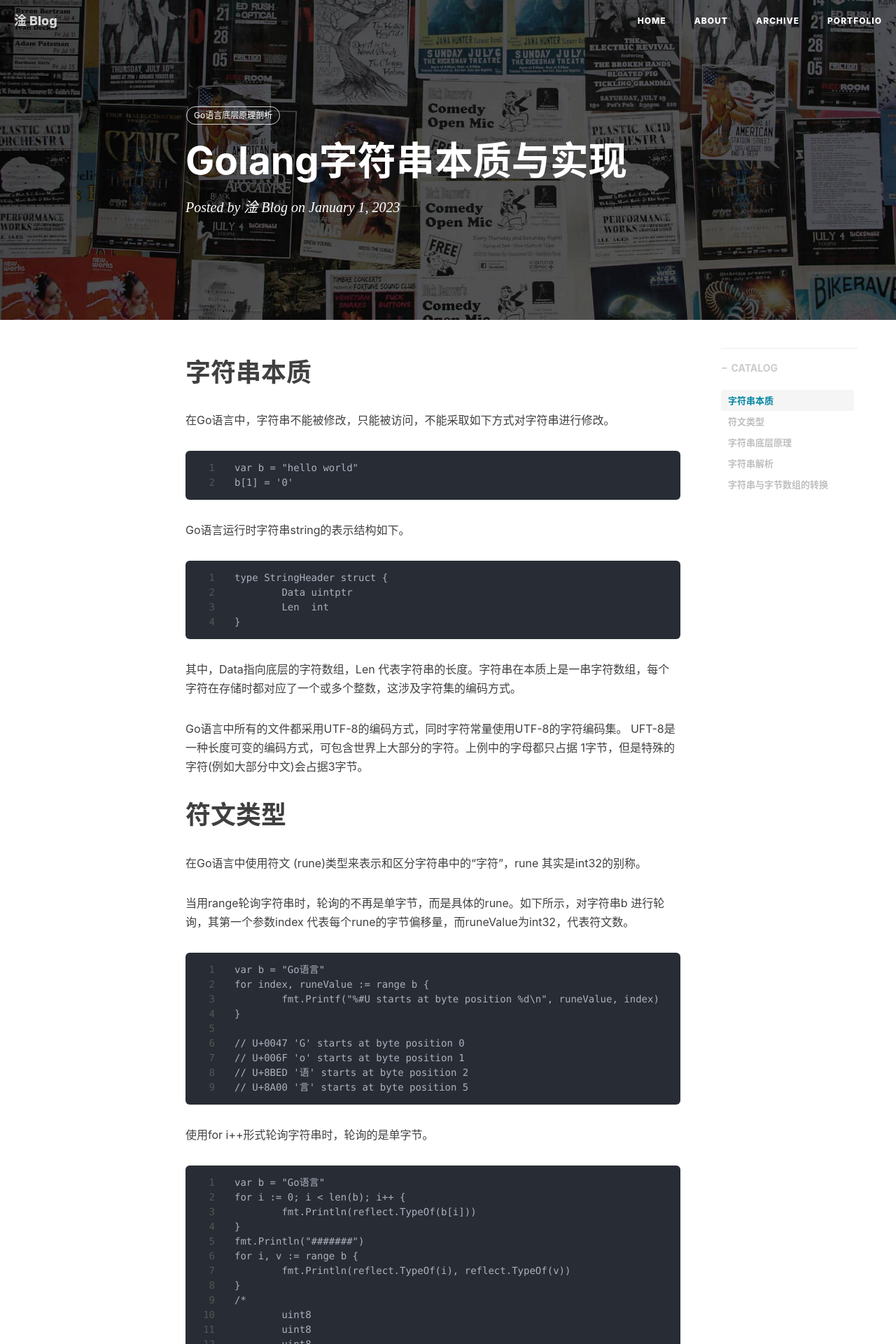
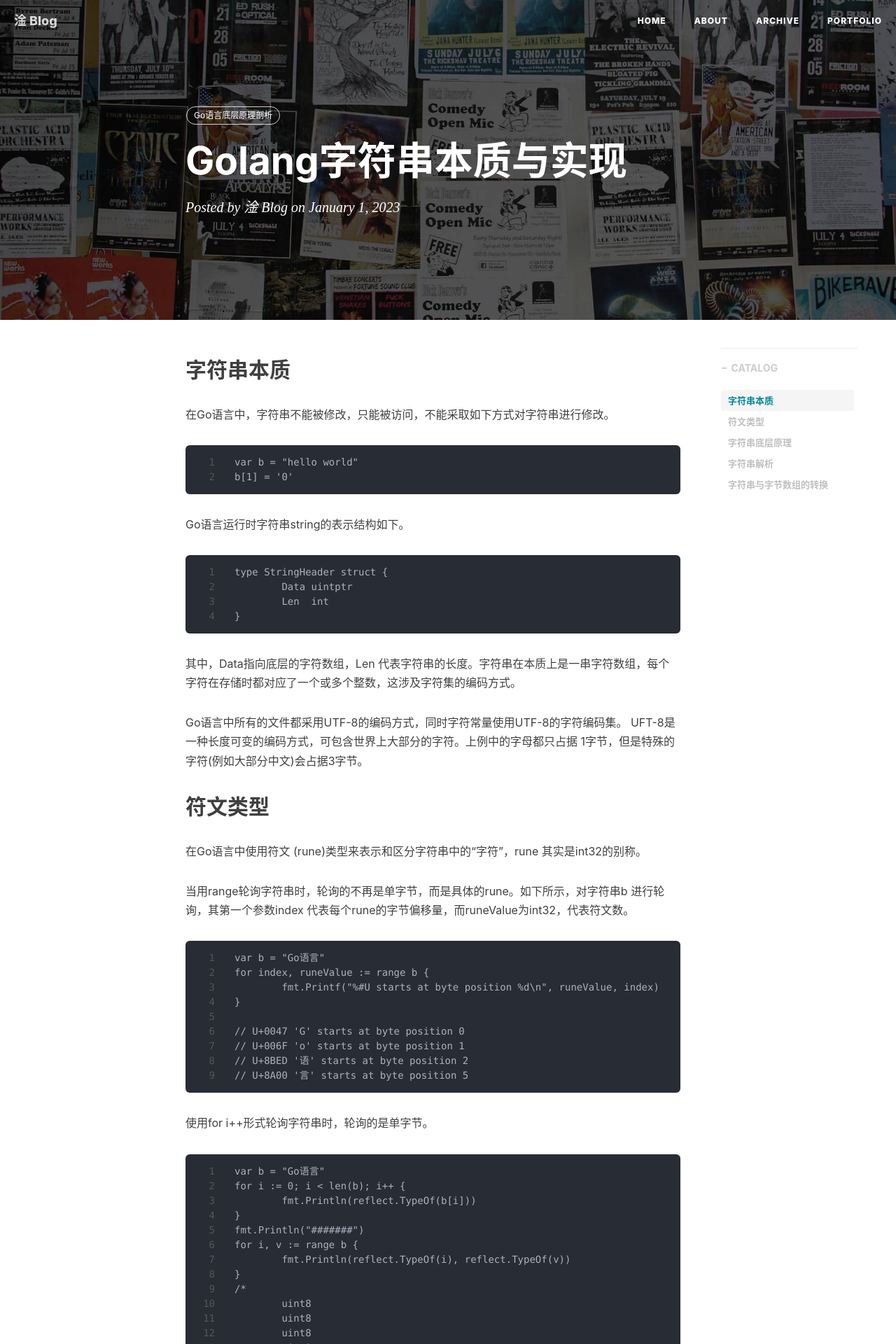
Before and after one commit to wangchanggan/wangchanggan.github.io, a Jekyll site: the page built from _posts/2023-01-01-Golang字符串本质与实现.md, in a window 1280 px wide. Shown: the top 1920 px of the page at 70% size. Built offline with Jekyll 4.4.1, drawn with Linux system fonts in a browser that asks for light colours; nearby versions of some CDN libraries; comment, search, counter and statistics services are not loaded.

````diff
--- a/_posts/2023-01-01-Golang字符串本质与实现.md
+++ b/_posts/2023-01-01-Golang字符串本质与实现.md
@@ -7,7 +7,7 @@ tags:
     - Go语言底层原理剖析
 ---
 
-# 字符串本质
+## 字符串本质
 在Go语言中，字符串不能被修改，只能被访问，不能采取如下方式对字符串进行修改。
 ```
 var b = "hello world"
@@ -24,7 +24,7 @@ type StringHeader struct {
 
 Go语言中所有的文件都采用UTF-8的编码方式，同时字符常量使用UTF-8的字符编码集。 UFT-8是一种长度可变的编码方式，可包含世界上大部分的字符。上例中的字母都只占据 1字节，但是特殊的字符(例如大部分中文)会占据3字节。
 
-# 符文类型
+## 符文类型
 在Go语言中使用符文 (rune)类型来表示和区分字符串中的“字符”，rune 其实是int32的别称。
 
 当用range轮询字符串时，轮询的不再是单字节，而是具体的rune。如下所示，对字符串b 进行轮询，其第一个参数index 代表每个rune的字节偏移量，而runeValue为int32，代表符文数。
@@ -69,8 +69,8 @@ byte 等同于uint8，常用来处理ascii字符
 
 rune 等同于int32，常用来处理unicode或utf-8字符
 
-# 字符串底层原理
-## 字符串解析
+## 字符串底层原理
+### 字符串解析
 字符串有两种声明方式:
 ```
 var a string = `hello world`
@@ -80,7 +80,7 @@ var b string = "hello world"
 
 双引号调用stdStrng 函数，如果出现另一个双引号则直接退出，如果出现了\\，则对后面的字符进行转义。在双引号中不能出现换行符。
 
-## 字符串与字节数组的转换
+### 字符串与字节数组的转换
 ```
 a := "hello world"
 b := []byte(a)
````
